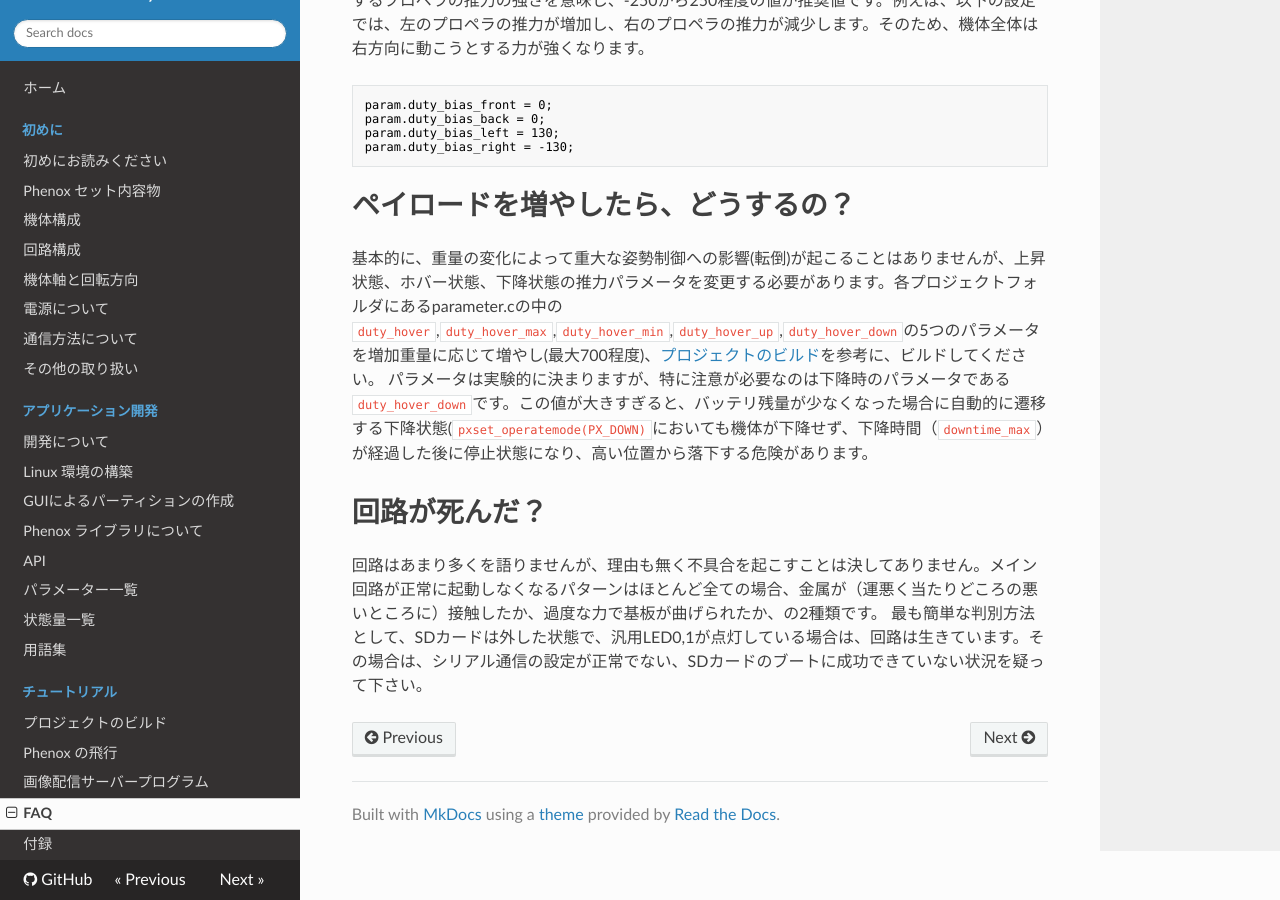
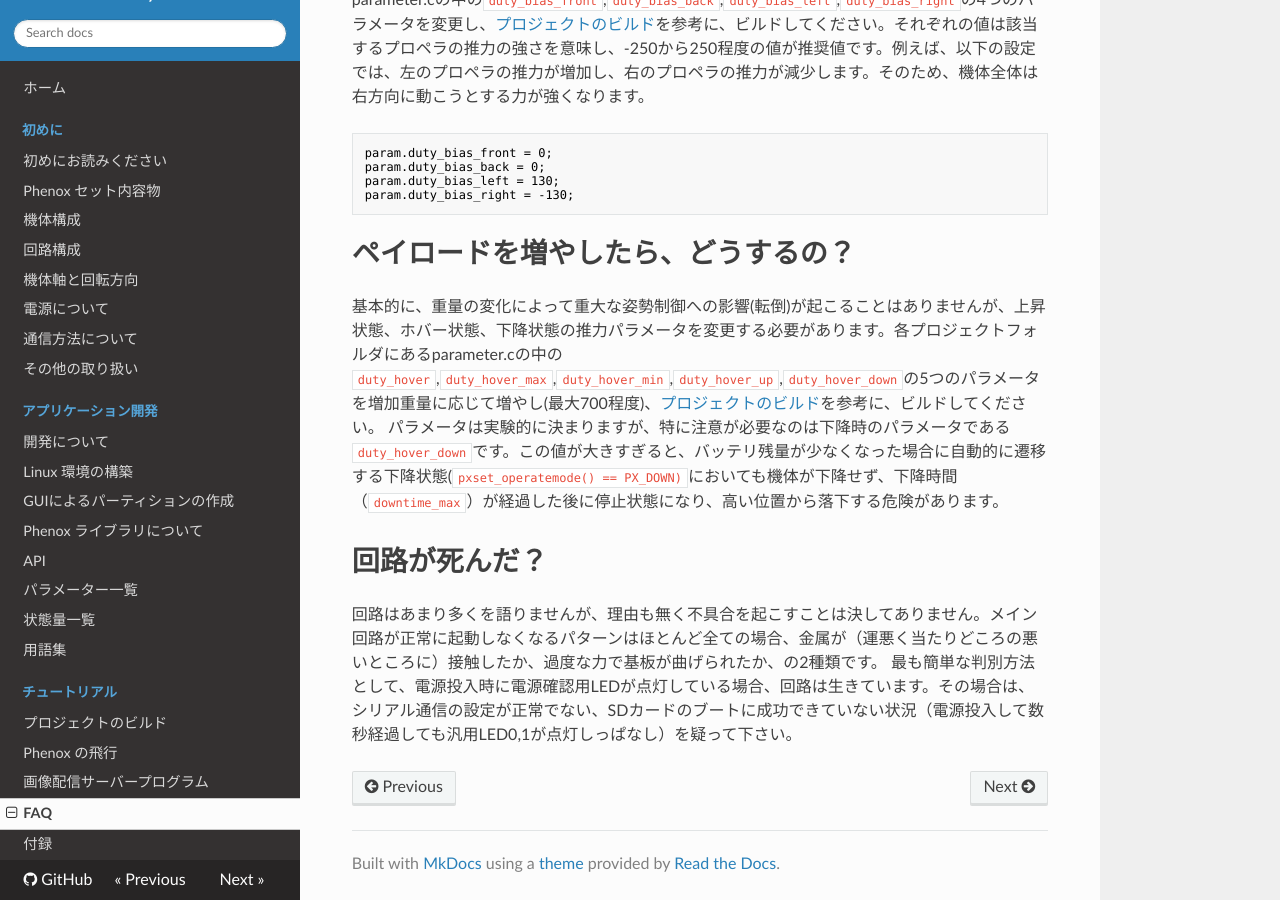
Before and after one commit to phenoxlab/phenox, an MkDocs documentation site: the page built from docs/faq.md, in a window 1280 px wide and 900 px high, scrolled down 1036 px. Built offline with MkDocs 1.6.1, drawn with Linux system fonts in a browser that asks for light colours; nearby versions of some CDN libraries; old or Windows-style settings are respelled for this version of MkDocs; some of the changed text lies outside the part shown.

Commit message:
modified text 5

```diff
--- a/docs/faq.md
+++ b/docs/faq.md
@@ -1,9 +1,9 @@
 
 # バッテリが切れそうになった場合、どうなるの?
-飛行中の場合は、CPU1 側により無条件で下降状態 (`PX_DOWN`) に入り、着陸後に静止します。 ユーザー側で `shutdown` コマンドを実行し、電源スイッチを `OFF` にしてください。
+飛行中の場合は、CPU1(飛行制御CPU)により無条件で下降状態 (`PX_DOWN`) に入り、着陸後に静止します。 ユーザー側で `halt` コマンドを実行し、電源スイッチを `OFF` にしてください。なお、飛行中でない場合は、特にメッセージを表示しません(TODO)。使用時間を意識して、適宜電池を交換してください。
 
 # 飛行中に Linux に異常が発生した場合、どうなるの?
-Phenox アプリケーションでは、CPU0(Linux) と CPU1(飛行制御) は `pxset_keepalive` 関数を呼び出すことで、定期的に通信を行ってください。([API](/dev/api)を参照)。
+Phenox アプリケーションでは、CPU0(Linux) と CPU1(飛行制御CPU) は `pxset_keepalive` 関数を呼び出すことで、定期的に通信を行ってください。([API](/dev/api)を参照)。
 この通信が一定時間行われない場合、CPU1 側の判断で、以下のような動作を行います。
 
 - ホバー状態 (`pxget_operatemode() == PX HOVER`) の場合はホバー状態を維持し、バッテリー残量が少なくなると降下します。
@@ -26,8 +26,8 @@
 
 # ペイロードを増やしたら、どうするの？
 基本的に、重量の変化によって重大な姿勢制御への影響(転倒)が起こることはありませんが、上昇状態、ホバー状態、下降状態の推力パラメータを変更する必要があります。各プロジェクトフォルダにあるparameter.cの中の`duty_hover`,`duty_hover_max`,`duty_hover_min`,`duty_hover_up`,`duty_hover_down`の5つのパラメータを増加重量に応じて増やし(最大700程度)、[プロジェクトのビルド](./build)を参考に、ビルドしてください。
-パラメータは実験的に決まりますが、特に注意が必要なのは下降時のパラメータである`duty_hover_down`です。この値が大きすぎると、バッテリ残量が少なくなった場合に自動的に遷移する下降状態(`pxset_operatemode(PX_DOWN)`においても機体が下降せず、下降時間（`downtime_max`）が経過した後に停止状態になり、高い位置から落下する危険があります。
+パラメータは実験的に決まりますが、特に注意が必要なのは下降時のパラメータである`duty_hover_down`です。この値が大きすぎると、バッテリ残量が少なくなった場合に自動的に遷移する下降状態(`pxset_operatemode() == PX_DOWN)`においても機体が下降せず、下降時間（`downtime_max`）が経過した後に停止状態になり、高い位置から落下する危険があります。
 
 #回路が死んだ？
 回路はあまり多くを語りませんが、理由も無く不具合を起こすことは決してありません。メイン回路が正常に起動しなくなるパターンはほとんど全ての場合、金属が（運悪く当たりどころの悪いところに）接触したか、過度な力で基板が曲げられたか、の2種類です。
-最も簡単な判別方法として、SDカードは外した状態で、汎用LED0,1が点灯している場合は、回路は生きています。その場合は、シリアル通信の設定が正常でない、SDカードのブートに成功できていない状況を疑って下さい。
+最も簡単な判別方法として、電源投入時に電源確認用LEDが点灯している場合、回路は生きています。その場合は、シリアル通信の設定が正常でない、SDカードのブートに成功できていない状況（電源投入して数秒経過しても汎用LED0,1が点灯しっぱなし）を疑って下さい。
```
Also changed, not shown: docs/start/com.md (+1 -1 lines), docs/img/ic2.png.
